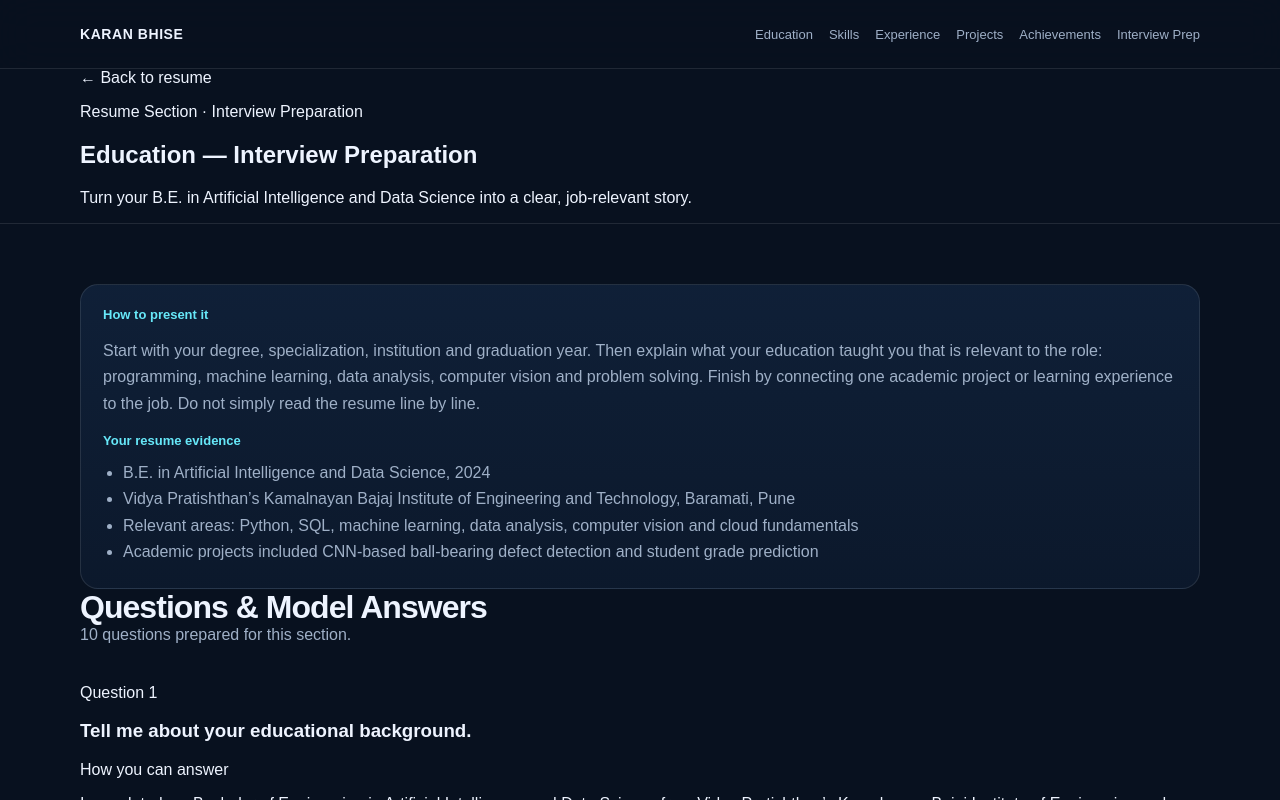
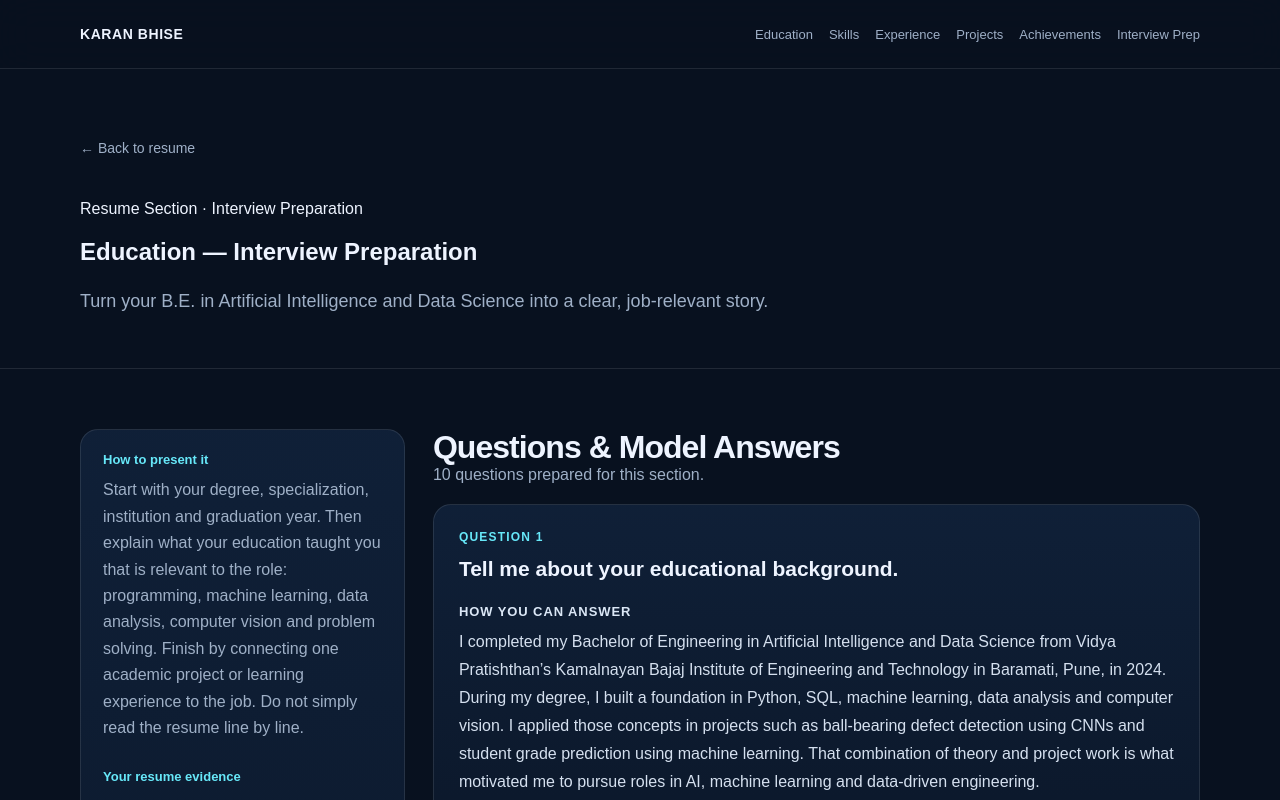
Before and after one commit to Karanaldo-07/karan-interview-prep, a Next.js app: page /resume/education in a window 1280 px wide. Shown: the top 800 px of the page. Built offline with nearby package versions, Linux system fonts and the light colour scheme.

Commit message:
style: add clickable resume sections and detailed interview pages

```diff
--- a/app/globals.css
+++ b/app/globals.css
@@ -32,7 +32,6 @@ button, input, select, textarea { font: inherit; }
 .resume-contact span { color: #777; }
 .resume-title { margin: 12px 0 0; font-size: 14px; font-weight: 700; color: #444; }
 .resume-section { padding-top: 24px; }
-.resume-section > h2 { margin: 0 0 14px; padding-bottom: 6px; border-bottom: 1.5px solid #222; font-size: 15px; letter-spacing: .08em; color: #111; }
 .resume-row { display: flex; justify-content: space-between; align-items: flex-start; gap: 28px; }
 .resume-row > strong { flex: 0 0 auto; white-space: nowrap; font-size: 13px; color: #333; }
 .resume-paper h3 { margin: 0 0 4px; font-size: 15px; line-height: 1.35; color: #111; }
@@ -48,6 +47,14 @@ button, input, select, textarea { font: inherit; }
 .resume-actions { display: flex; justify-content: center; flex-wrap: wrap; gap: 10px; margin-top: 34px; padding-top: 22px; border-top: 1px solid #ddd; }
 .resume-actions .btn { border-color: #222; background: #fff; color: #111; }
 .resume-actions .btn.primary { background: #111; color: #fff; border-color: #111; }
+.resume-section-link { display: flex; align-items: center; justify-content: space-between; gap: 16px; margin-bottom: 18px; color: inherit; }
+.resume-section-link h2 { display: inline-block; margin: 0; padding-bottom: 6px; border-bottom: 1.5px solid #222; font-size: 15px; letter-spacing: .08em; color: #111; }
+.resume-learn-more { display: block; margin-top: 5px; color: #126b78; font-size: 10px; font-weight: 800; letter-spacing: .04em; text-transform: uppercase; opacity: .9; }
+.section-arrow { color: #126b78; font-size: 20px; opacity: .7; transition: transform .2s ease, opacity .2s ease; }
+.resume-clickable { transition: background .2s ease; }
+.resume-clickable:hover { background: rgba(18,107,120,.035); }
+.resume-clickable:hover .section-arrow { transform: translate(2px,-2px); opacity: 1; }
+.resume-section-link:hover h2 { color: #126b78; }
 
 .btn { display: inline-flex; align-items: center; justify-content: center; padding: 12px 17px; border-radius: 12px; border: 1px solid var(--line); background: var(--panel); color: var(--text); cursor: pointer; }
 .btn.primary { background: var(--text); color: var(--bg); border-color: var(--text); font-weight: 700; }
@@ -114,6 +121,32 @@ h2 { margin: 0; font-size: 32px; letter-spacing: -.03em; }
 .danger:hover { background: rgba(127,29,29,.4); }
 .footer { padding: 40px 0 60px; color: var(--muted); font-size: 14px; }
 
+/* Detailed resume interview pages */
+.prep-detail-hero { padding: 70px 0 52px; border-bottom: 1px solid var(--line); }
+.back-link { display: inline-block; color: var(--muted); font-size: 14px; margin-bottom: 28px; }
+.back-link:hover { color: var(--accent); }
+.detail-subtitle { max-width: 820px; color: var(--muted); font-size: 18px; line-height: 1.7; margin: 0; }
+.prep-detail-section { border-top: 0; }
+.prep-detail-grid { display: grid; grid-template-columns: minmax(260px, .72fr) minmax(0, 1.7fr); gap: 28px; align-items: start; }
+.sticky-card { position: sticky; top: 88px; }
+.sticky-card p { margin-top: 0; }
+.prep-meta-gap { margin-top: 28px; }
+.evidence-list { margin: 0; padding-left: 19px; }
+.evidence-list li { margin: 8px 0; color: var(--muted); line-height: 1.55; }
+.detail-head { margin-bottom: 4px; }
+.prep-question { padding: 25px; border: 1px solid var(--line); border-radius: 18px; background: linear-gradient(180deg, rgba(17,34,58,.9), rgba(13,26,45,.9)); }
+.prep-question-number { color: var(--accent); font-size: 12px; font-weight: 800; text-transform: uppercase; letter-spacing: .1em; }
+.prep-question h3 { margin: 10px 0 20px; font-size: 21px; line-height: 1.4; }
+.answer-label { color: #dbe7f6; font-size: 13px; font-weight: 800; text-transform: uppercase; letter-spacing: .07em; }
+.prep-answer { color: #d5e0ef; line-height: 1.75; margin: 9px 0 0; }
+.follow-ups { margin-top: 18px; padding: 14px 16px; border-left: 2px solid var(--accent-2); background: rgba(167,139,250,.05); border-radius: 0 12px 12px 0; color: var(--muted); }
+.follow-ups strong { color: #dbe7f6; font-size: 13px; }
+.follow-ups ul { margin: 8px 0 0; padding-left: 19px; }
+.follow-ups li { margin: 5px 0; }
+.prep-navigation { padding-top: 0; }
+.prep-nav-card { display: flex; justify-content: space-between; align-items: center; gap: 24px; }
+.prep-nav-card p { color: var(--muted); margin-bottom: 0; }
+
 @media (max-width: 760px) {
   .container { width: min(100% - 24px, 1120px); }
   .nav-inner { min-height: 60px; }
@@ -128,7 +161,7 @@ h2 { margin: 0; font-size: 32px; letter-spacing: -.03em; }
   .resume-paper h3 { font-size: 13.5px; }
   .resume-paper p, .resume-entry li, .resume-list li { font-size: 12px; }
   .resume-section { padding-top: 20px; }
-  .resume-section > h2 { font-size: 13px; }
+  .resume-section-link h2 { font-size: 13px; }
   .grid, .skill-grid, .form-grid { grid-template-columns: 1fr; }
   .form-grid label.wide { grid-column: auto; }
   .section { padding: 44px 0; }
@@ -137,4 +170,9 @@ h2 { margin: 0; font-size: 32px; letter-spacing: -.03em; }
   .prep-card { align-items: flex-start; flex-direction: column; }
   .question-card { padding: 18px; }
   .editor-card { padding: 16px; }
+  .prep-detail-hero { padding: 52px 0 40px; }
+  .prep-detail-grid { grid-template-columns: 1fr; }
+  .sticky-card { position: static; }
+  .prep-question { padding: 19px; }
+  .prep-nav-card { align-items: flex-start; flex-direction: column; }
 }
```
